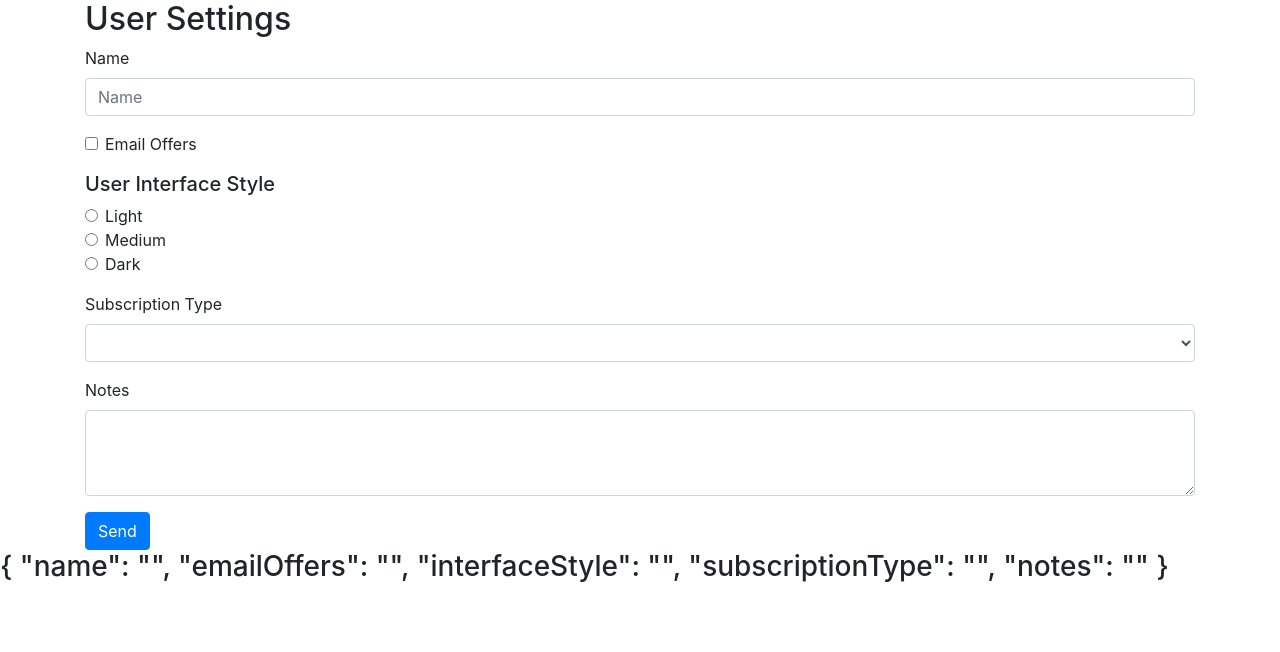
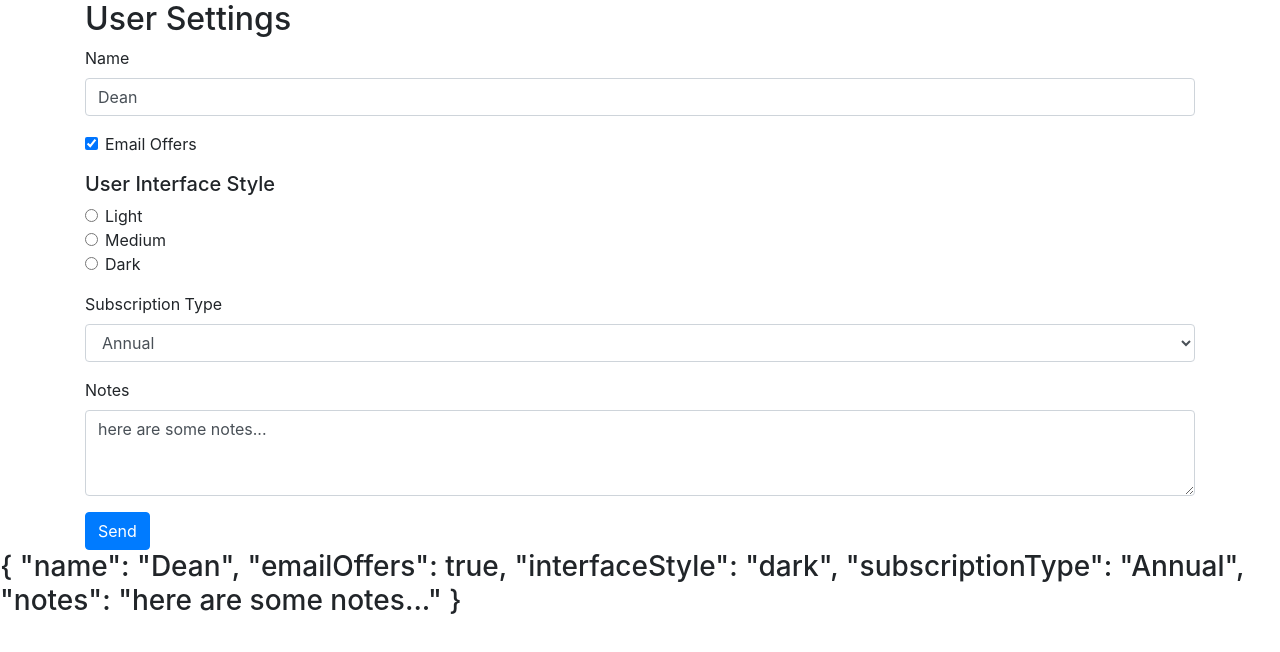
Before and after one commit to Dean92/User-Settings-Form, an Angular app: page / in a window 1280 px wide. Shown: the top 652 px of the page. Built offline with nearby package versions, Linux system fonts and the light colour scheme.

Commit message:
Added Data Interface and changes to ngModel for two way binding.

```diff
--- /dev/null
+++ b/src/app/data/user-settings.ts
@@ -0,0 +1,7 @@
+export interface UserSettings {
+  name: string;
+  emailOffers: boolean;
+  interfaceStyle: string;
+  subscriptionType: string;
+  notes: string;
+}
--- a/src/app/user-settings-form/user-settings-form.component.html
+++ b/src/app/user-settings-form/user-settings-form.component.html
@@ -3,11 +3,11 @@
 	<form #form="ngForm">
 		<div class="form-group">
 			<label for="name">Name</label>
-			<input id="name" name="name" class="form-control" placeholder="Name" ngModel />
+			<input id="name" name="name" class="form-control" placeholder="Name" [(ngModel)]="userSettings.name" />
 		</div>
 
 		<div class="form-check form-group">
-			<input class="form-check-input" type="checkbox" id="emailOffers" name="emailOffers" ngModel>
+			<input class="form-check-input" type="checkbox" id="emailOffers" name="emailOffers" [(ngModel)]="userSettings.emailOffers">
 			<label class="form-check-label" for="emailOffers">
 				Email Offers
 			</label>
@@ -16,7 +16,7 @@
 		<div class="form-group">
 			<div class="form-check">
 				<input class="form-check-input" type="radio" name="interfaceStyle" id="lightInterface" value="light" checked
-				 ngModel>
+				 [(ngModel)]="userSettings.interfaceStyle">
 				<label class="form-check-label" for="lightInterface">
 					Light</label>
 			</div>
@@ -34,7 +34,7 @@
 
 		<div class="form-group">
 			<label for="subscriptionType">Subscription Type</label>
-			<select class="form-control" id="subscriptionType" name="subscriptionType" ngModel>
+			<select class="form-control" id="subscriptionType" name="subscriptionType" [(ngModel)]="userSettings.subscriptionType">
 				<option>Monthly</option>
 				<option>Annual</option>
 				<option>Lifetime</option>
@@ -43,7 +43,7 @@
 
 		<div class="form-group">
 			<label for="notes">Notes</label>
-			<textarea id="notes" name="notes" class="form-control" rows="3" ngModel></textarea>
+			<textarea id="notes" name="notes" class="form-control" rows="3" [(ngModel)]="userSettings.notes"></textarea>
 		</div>
 
 
@@ -55,4 +55,4 @@
 	</form>
 </div>
 
-<h3>{{ form.value | json}}</h3>
+<h3>{{ userSettings | json}}</h3>
--- a/src/app/user-settings-form/user-settings-form.component.ts
+++ b/src/app/user-settings-form/user-settings-form.component.ts
@@ -1,4 +1,5 @@
 import { Component, OnInit } from "@angular/core";
+import { UserSettings } from "../data/user-settings";
 
 @Component({
   selector: "app-user-settings-form",
@@ -6,6 +7,13 @@
   styleUrls: ["./user-settings-form.component.css"]
 })
 export class UserSettingsFormComponent implements OnInit {
+  userSettings: UserSettings = {
+    name: "Dean",
+    emailOffers: true,
+    interfaceStyle: "dark",
+    subscriptionType: "Annual",
+    notes: "here are some notes..."
+  };
   constructor() {}
   ngOnInit() {}
 }
```
